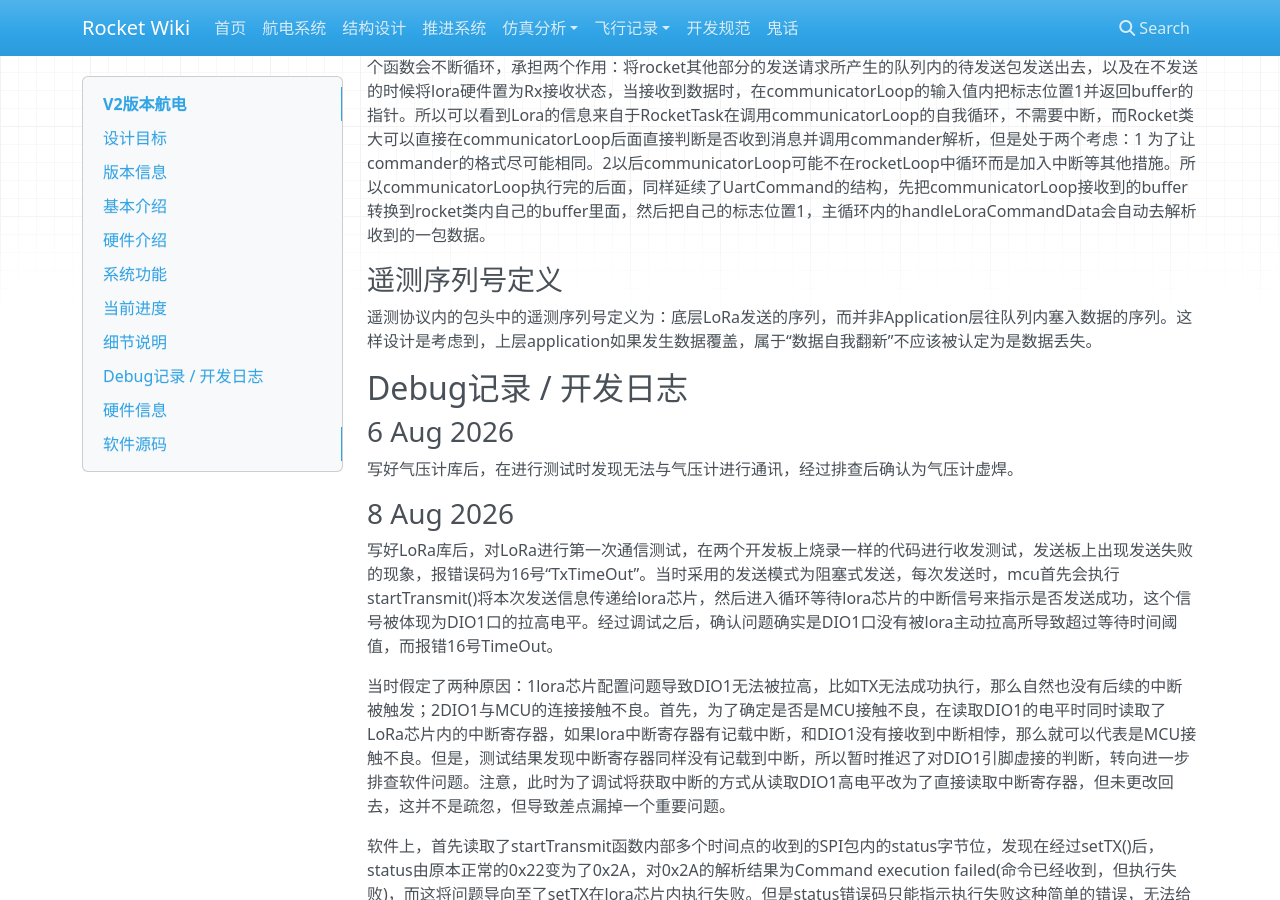
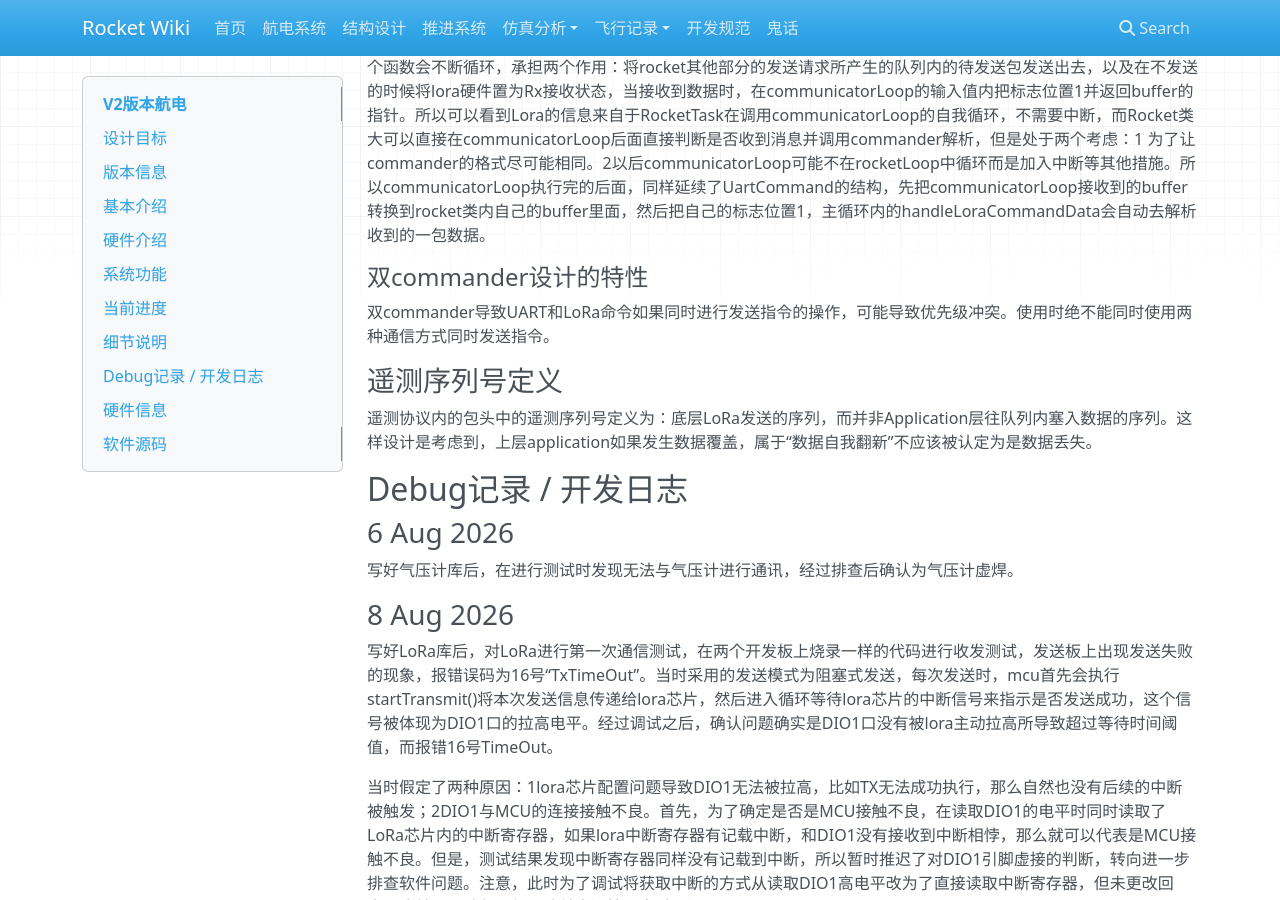
Before and after one commit to SophonSnwflake/rocket-docs, an MkDocs documentation site: the page built from docs/avionics/v2/index.md, in a window 1280 px wide and 900 px high, scrolled down 2844 px. Built offline with MkDocs 1.6.1, drawn with Linux system fonts in a browser that asks for light colours; nearby versions of some CDN libraries.

Commit message:
更新双Commander警告

```diff
--- a/docs/avionics/v2/index.md
+++ b/docs/avionics/v2/index.md
@@ -94,6 +94,10 @@ rocket类作为总类，其下包含若干个commander类指针，而每个comma
 
 接着上文，而LoraCommander的数据来源来自于app层内Communication封装里面的communicatorLoop函数，这个函数会不断循环，承担两个作用：将rocket其他部分的发送请求所产生的队列内的待发送包发送出去，以及在不发送的时候将lora硬件置为Rx接收状态，当接收到数据时，在communicatorLoop的输入值内把标志位置1并返回buffer的指针。所以可以看到Lora的信息来自于RocketTask在调用communicatorLoop的自我循环，不需要中断，而Rocket类大可以直接在communicatorLoop后面直接判断是否收到消息并调用commander解析，但是处于两个考虑：1 为了让commander的格式尽可能相同。2以后communicatorLoop可能不在rocketLoop中循环而是加入中断等其他措施。所以communicatorLoop执行完的后面，同样延续了UartCommand的结构，先把communicatorLoop接收到的buffer转换到rocket类内自己的buffer里面，然后把自己的标志位置1，主循环内的handleLoraCommandData会自动去解析收到的一包数据。
 
+#### 双commander设计的特性
+
+双commander导致UART和LoRa命令如果同时进行发送指令的操作，可能导致优先级冲突。使用时绝不能同时使用两种通信方式同时发送指令。
+
 ### 遥测序列号定义
 
 遥测协议内的包头中的遥测序列号定义为：底层LoRa发送的序列，而并非Application层往队列内塞入数据的序列。这样设计是考虑到，上层application如果发生数据覆盖，属于“数据自我翻新”不应该被认定为是数据丢失。
```
